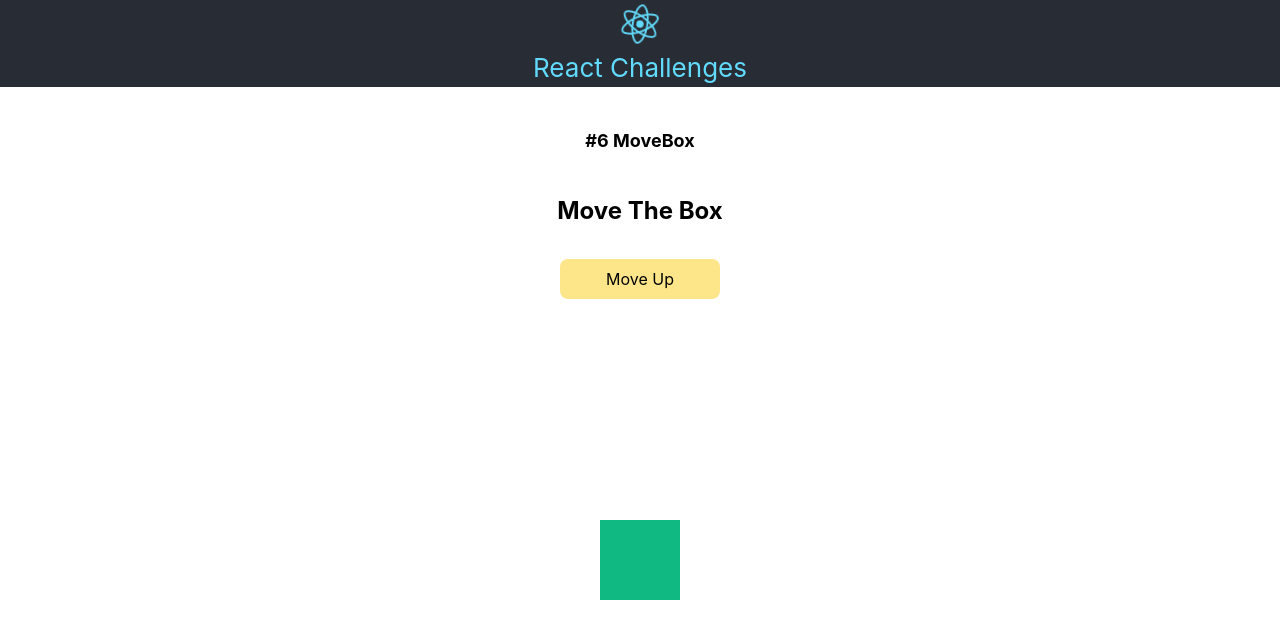
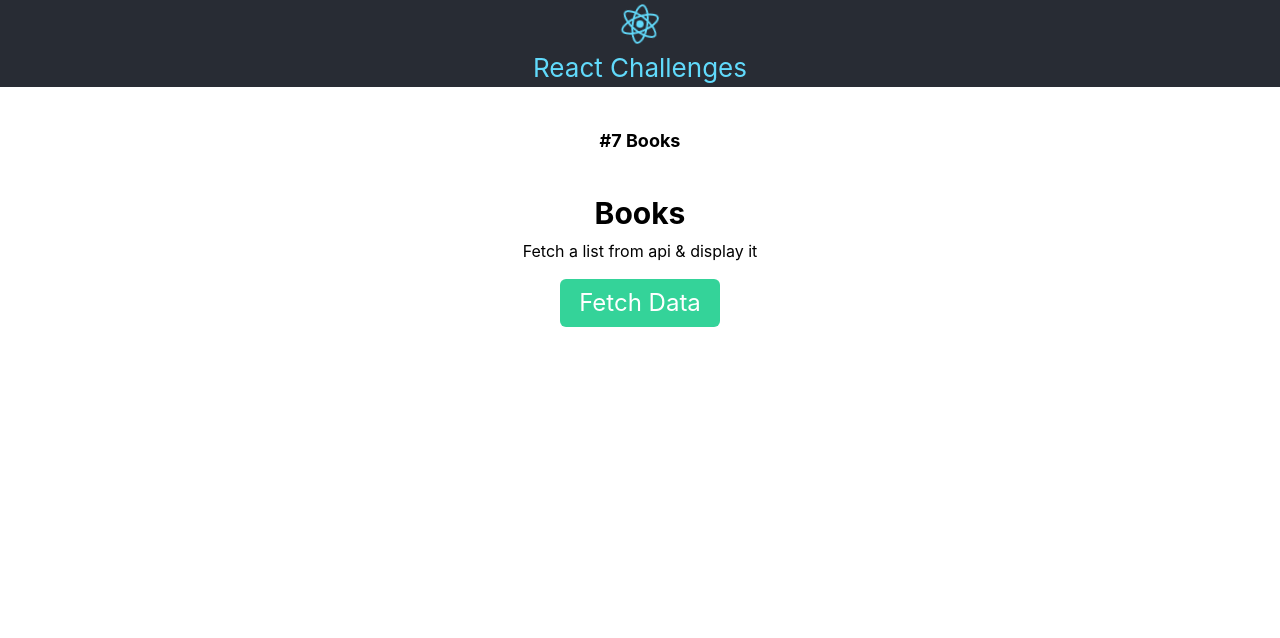
Before and after one commit to hehoku/react-challenges, a React (Create React App) app: page / in a window 1280 px wide. Shown: the top 638 px of the page. Built offline with nearby package versions, Linux system fonts and the light colour scheme.

Commit message:
add: fetch api & display

```diff
--- a/src/App.tsx
+++ b/src/App.tsx
@@ -2,7 +2,7 @@ import React from 'react'
 import logo from './logo.svg'
 import './App.css'
 
-import MoveBox from './MoveBox'
+import Books from './Books'
 
 const App: React.FunctionComponent = () => {
   return (
@@ -19,8 +19,8 @@ const App: React.FunctionComponent = () => {
         </a>
       </header>
       <main className='felx justify-center align-middle justify-items-center'>
-        <p className='text-lg font-bold my-10'>#6 MoveBox</p>
-        <MoveBox />
+        <p className='text-lg font-bold my-10'>#7 Books</p>
+        <Books />
       </main>
     </div>
   )
--- /dev/null
+++ b/src/Books/index.tsx
@@ -0,0 +1,57 @@
+import React, { useState } from 'react'
+
+interface BookProps extends BookItem {
+  index: number
+  name: string
+  authors: string
+  numberOfPages: number
+}
+
+interface BookItem {
+  name: string
+  authors: string
+  numberOfPages: number
+}
+
+const Books: React.FC = () => {
+  const [books, setBooks] = useState([])
+
+  const fetchData = (): void => {
+    const apiUrl = 'https://anapioficeandfire.com/api/books'
+    fetch(apiUrl)
+      .then(async result => await result.json())
+      .then(data => setBooks(data))
+      .catch(err => console.error(err))
+  }
+
+  return (
+    <div>
+      <p className='text-3xl font-bold'>Books</p>
+      <p className='mt-2 mb-4'>Fetch a list from api & display it</p>
+      <button
+        className='w-40 h-12 text-2xl bg-green-400 text-white rounded-md'
+        onClick={fetchData}
+      >
+        Fetch Data
+      </button>
+      <div className='flex mx-auto mt-10 flex-wrap'>
+        {books?.map((item: BookItem, index) => {
+          return <Book index={index} {...item} />
+        })}
+      </div>
+    </div>
+  )
+}
+
+const Book: React.FC<BookProps> = ({ index, name, authors, numberOfPages }) => {
+  return (
+    <div className='w-1/5 min-w-1/5 py-4 m-8 bg-yellow-100 rounded-md'>
+      <p className='text-2xl font-bold'>{index + 1}</p>
+      <p className='text-2xl font-bold'>{name}</p>
+      <p className='mt-8'>{authors}</p>
+      <p className=''>{numberOfPages} Pages</p>
+    </div>
+  )
+}
+
+export default Books
--- a/tailwind.config.js
+++ b/tailwind.config.js
@@ -2,6 +2,14 @@ module.exports = {
   purge: ['./src/**/*.{js,jsx,ts,tsx}', './public/index.html'],
   darkMode: false, // or 'media' or 'class'
   theme: {
+    minWidth: {
+      0: '0',
+      '1/5': '20%',
+      '1/4': '25%',
+      '1/2': '50%',
+      '3/4': '75%',
+      full: '100%'
+    },
     extend: {}
   },
   variants: {
```
